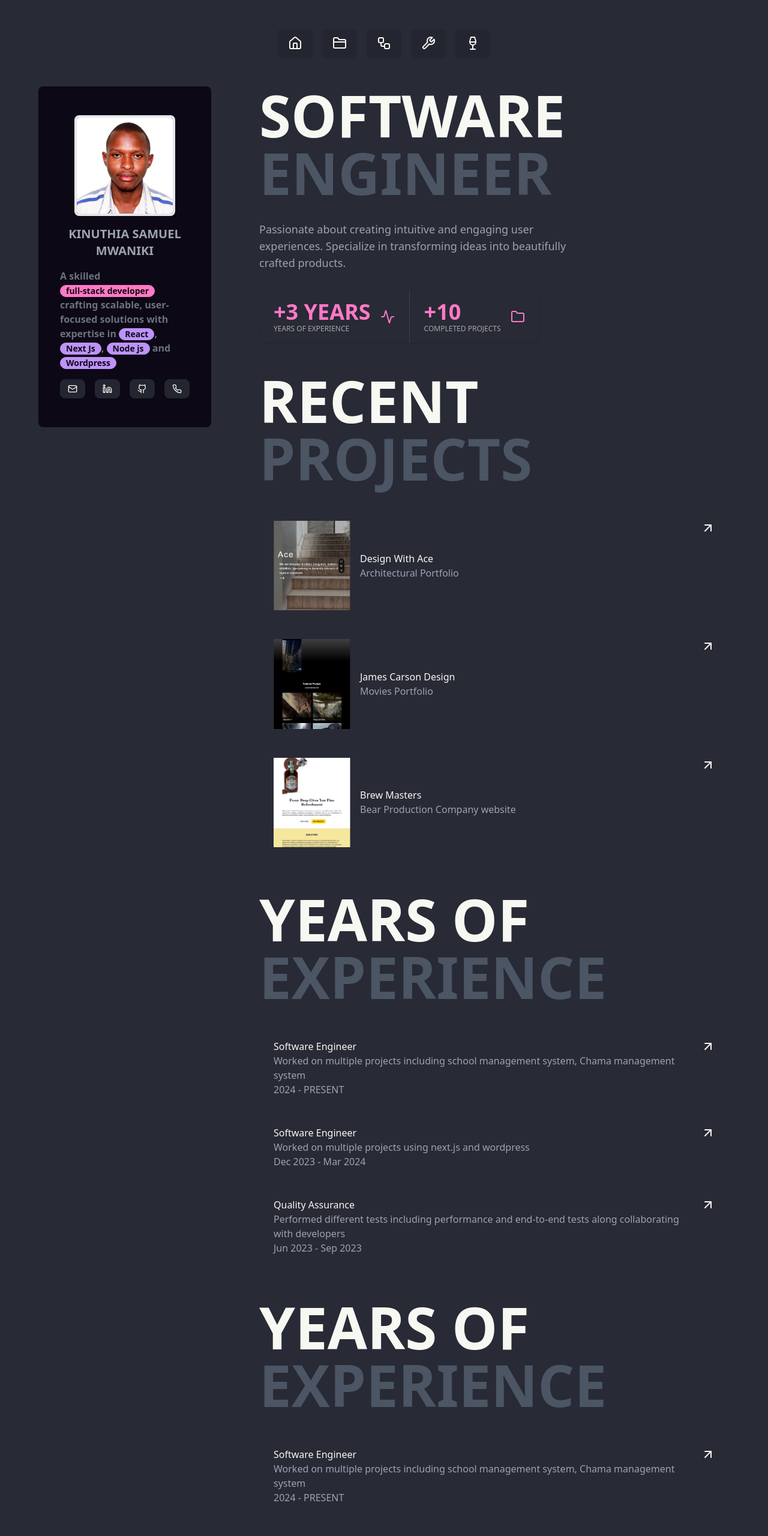
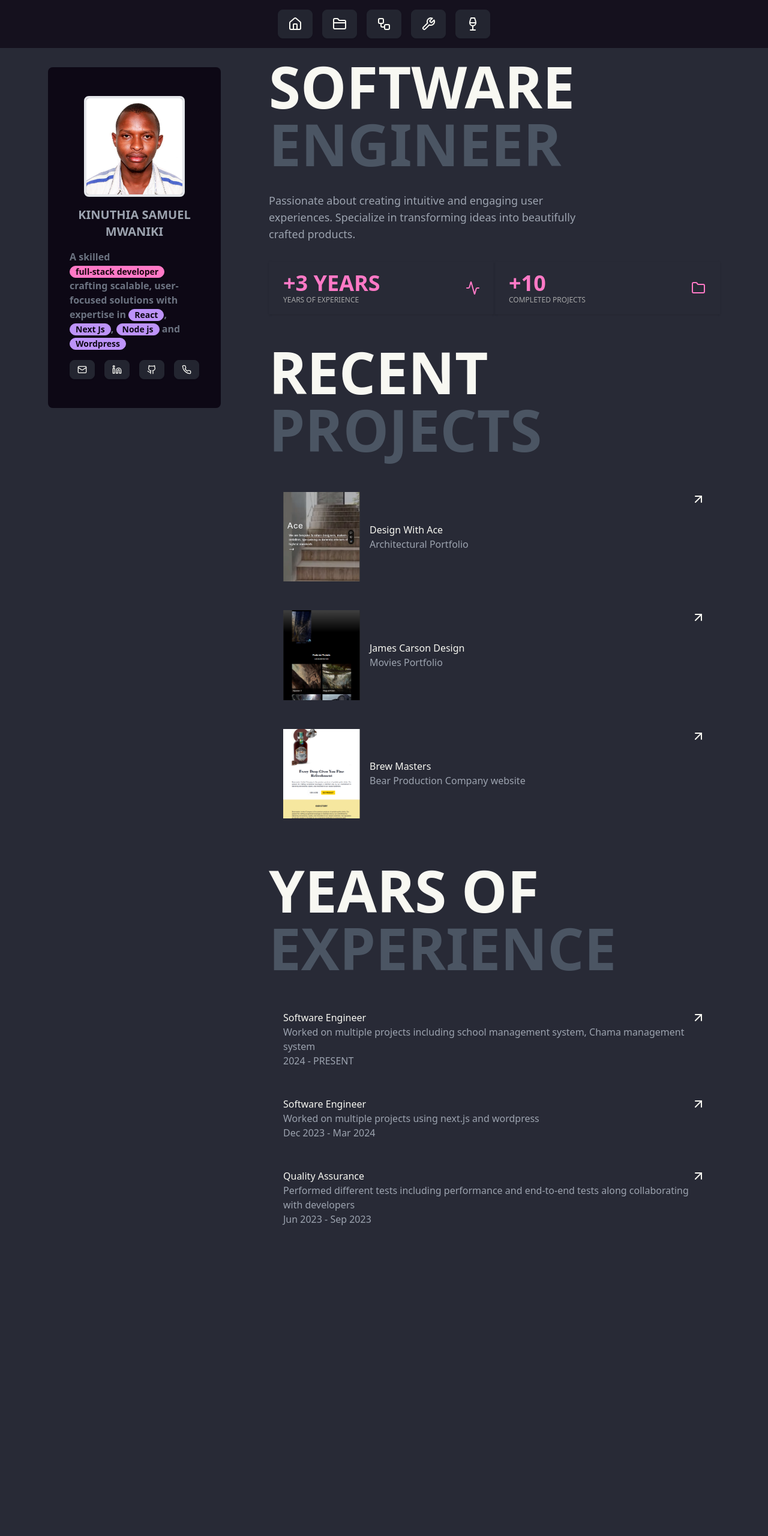
Before and after one commit to sammykinuthia/sammykinuthia, a React (Vite) app: page / in a window 1280 px wide. Shown: the top 2560 px of the page at 60% size. After the commit the page ends 2116 px from the top, so only its background shows below. Built offline with nearby package versions, Linux system fonts and the light colour scheme.

Commit message:
responsiveness

```diff
--- a/src/App.tsx
+++ b/src/App.tsx
@@ -51,7 +51,7 @@ function App() {
         <NavBar />
         {/* Body */}
 
-        <div className="flex flex-col md:flex-row max-w-6xl mx-auto gap-8 gap-x-20 items-start">
+        <div className="flex flex-col md:flex-row max-w-6xl p-4 mx-auto gap-8 gap-x-20 items-start">
           {/* profile */}
           <div className="rounded-lg bg-secondary-content text-gray-400 p-12 relative md:sticky md:top-28 top-0 w-full md:max-w-72 flex flex-col items-center gap-4">
             <div className="avatar border-4 rounded-lg overflow-hidden">
@@ -75,12 +75,12 @@ function App() {
           {/* body */}
           <div className="flex-1">
             <div id="home" className="">
-              <h2 className="text-8xl uppercase font-bold" >Software <span className="text-gray-600">Engineer</span></h2>
+              <h2 className="text-3xl md:text-8xl uppercase font-bold" >Software <span className="text-gray-600">Engineer</span></h2>
               <p className="max-w-lg text-lg mt-8 text-gray-400">Passionate about creating intuitive and engaging user experiences. Specialize in transforming ideas into beautifully crafted products.</p>
               {/* stats */}
               <div className="mt-8 ">
-                <div className="stats shadow">
-                  <div className="stat">
+                <div className="grid grid-cols-1 md:grid-cols-2 ">
+                  <div className="stat shadow">
                     <div className="stat-figure text-primary">
                       <Activity className="text-primary" />
                     </div>
@@ -88,7 +88,7 @@ function App() {
                     <div className="stat-desc">YEARS OF EXPERIENCE</div>
                   </div>
 
-                  <div className="stat">
+                  <div className="stat shadow">
                     <div className="stat-figure text-primary">
                       <Folder />
                     </div>
@@ -101,7 +101,7 @@ function App() {
             </div>
             {/* projects */}
             <div id="projects" className="mt-8 md:mt-12">
-              <h2 className="text-8xl uppercase font-bold" >Recent <span className="text-gray-600">Projects</span></h2>
+              <h2 className="text-3xl md:text-8xl uppercase font-bold" >Recent <span className="text-gray-600">Projects</span></h2>
               <div className=" my-8">
                 {projects.map(project => (
                   <a href={project.url} target="_blank" key={project.url} className="p-6 group rounded-lg hover:bg-gray-700 duration-300 animation flex">
@@ -124,26 +124,7 @@ function App() {
             </div>
             {/* Experience */}
             <div id="experience" className="mt-8 md:mt-12">
-              <h2 className="text-8xl uppercase font-bold" >Years Of <span className="text-gray-600">Experience</span></h2>
-              <div className=" my-8">
-                {experience.map(exper => (
-                  <a href={exper.url} target="_blank" key={exper.url} className="p-6 group rounded-lg hover:bg-gray-700 duration-300 animation flex">
-                    <div className="flex-1 h-full flex flex-col justify-center">
-                      <h4>{exper.title}</h4>
-                      <p className="text-gray-400">{exper.description}</p>
-                      <p className="text-gray-400">{exper.date}</p>
-                    </div>
-                    <div className="">
-                      <ArrowUpRight className="group-hover:size-8 group-hover:-mt-4 group-hover:-mr-4 animation duration-300 group-hover:text-primary" />
-                    </div>
-                  </a>
-                ))}
-
-              </div>
-            </div>
-            {/* Skills */}
-            <div id="skills" className="mt-8 md:mt-12">
-              <h2 className="text-8xl uppercase font-bold" >Years Of <span className="text-gray-600">Experience</span></h2>
+              <h2 className="text-3xl md:text-8xl uppercase font-bold" >Years Of <span className="text-gray-600">Experience</span></h2>
               <div className=" my-8">
                 {experience.map(exper => (
                   <a href={exper.url} target="_blank" key={exper.url} className="p-6 group rounded-lg hover:bg-gray-700 duration-300 animation flex">
--- a/src/NavBar.tsx
+++ b/src/NavBar.tsx
@@ -2,7 +2,7 @@ import { FolderClosed, HomeIcon, Wine, WorkflowIcon, Wrench } from 'lucide-react
 
 const NavBar = () => {
     return (
-        <nav className='sticky top-0 p-12 w-full flex justify-center items-center gap-4'>
+        <nav className='sticky top-0 p-4 w-full flex justify-center items-center gap-4 bg-secondary-content/70 z-10'>
             <div className="tooltip" data-tip="Home">
                 <a href='#home' className="btn"><HomeIcon /></a>
             </div>
```
